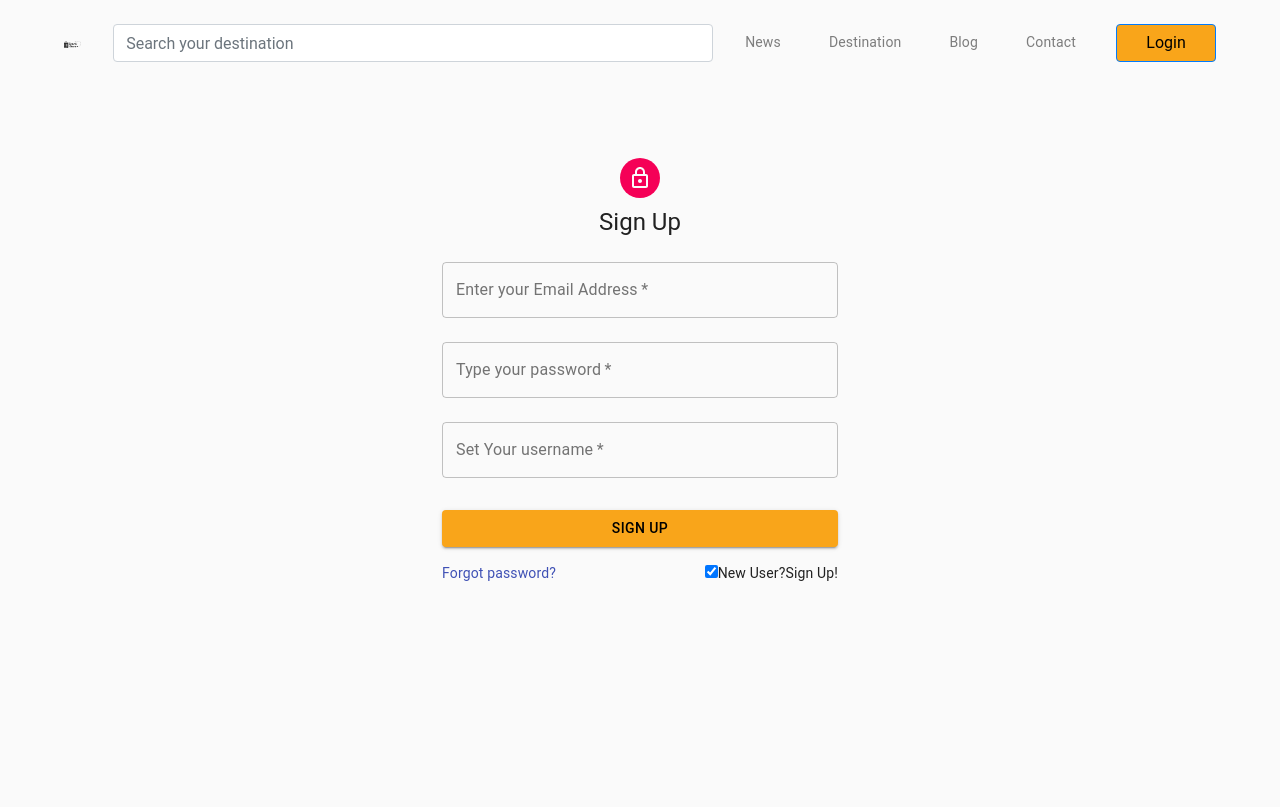
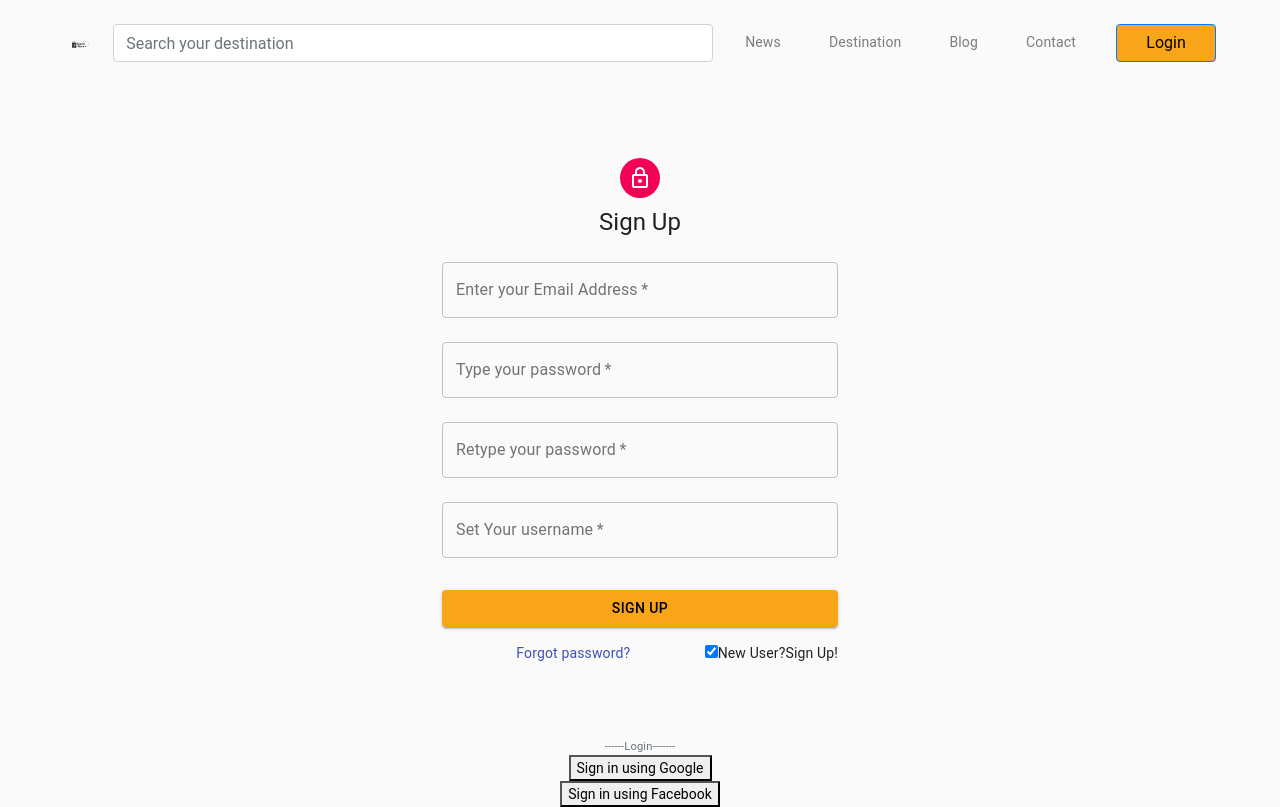
Before and after one commit to tazwar9t62/travel-guru, a React (Create React App) app: page /login in a window 1280 px wide. Both pictures are taken after a click on the checkbox "New User?Sign Up!". Built offline with nearby package versions, Linux system fonts and the light colour scheme.

Commit message:
credentials added

```diff
--- a/src/App.js
+++ b/src/App.js
@@ -6,6 +6,8 @@ import Error404 from "./Components/Error/Error404";
 import Booking from "./Components/booking/Booking";
 import Hotels from "./Components/hotels/Hotels";
 import Credentials from "./Components/Credentials/Credentials";
+import PrivateRoute from "./Components/PrivateRoute/PrivateRoute";
+import Login from "./Components/Login/Login";
 export let userContext = createContext({});
 
 function App() {
@@ -19,9 +21,12 @@ function App() {
           <Route path="/places/:name">
             <Booking />
           </Route>
-          <Route path="/hotels">
+          <Route path="/login">
+            <Login />
+          </Route>
+          <PrivateRoute path="/hotels">
             <Hotels />
-          </Route>
+          </PrivateRoute>
           <Route path="/login">
             <Credentials />
           </Route>
--- a/src/Components/Credentials/Credentials.js
+++ b/src/Components/Credentials/Credentials.js
@@ -180,6 +180,19 @@ export default function SignInForm() {
               autoComplete="current-username"
             />
             {newUser && (
+              <>
+                <TextField
+                  onBlur={handleOnChange}
+                  variant="outlined"
+                  margin="normal"
+                  required
+                  fullWidth
+                  name="password"
+                  type="password"
+                  label="Retype your password"
+                  id="userName"
+                  autoComplete="current-username"
+                />
                 <TextField
                   onBlur={handleOnChange}
                   variant="outlined"
@@ -191,6 +204,7 @@ export default function SignInForm() {
                   id="username"
                   autoComplete="current-username"
                 />
+              </>
             )}
 
             {newUser ? (
--- /dev/null
+++ b/src/Components/Login/Firebase.config.js
@@ -0,0 +1,10 @@
+const firebaseConfig = {
+  apiKey: "AIzaSyBKnbBYOSf_p1toCtKFK2Ay8bOPi4i_bKs",
+  authDomain: "travel-guru-9t6.firebaseapp.com",
+  databaseURL: "https://travel-guru-9t6.firebaseio.com",
+  projectId: "travel-guru-9t6",
+  storageBucket: "travel-guru-9t6.appspot.com",
+  messagingSenderId: "908035054711",
+  appId: "1:908035054711:web:7916febf064c09699bba72",
+};
+export default firebaseConfig;
--- /dev/null
+++ b/src/Components/Login/Login.js
@@ -0,0 +1,124 @@
+import React, { useState, useContext } from "react";
+import * as firebase from "firebase/app";
+import "firebase/auth";
+import firebaseConfig from "./Firebase.config";
+import Credentials from "../Credentials/Credentials";
+import { userContext } from "../../App";
+import { useHistory, useLocation } from "react-router-dom";
+firebase.initializeApp(firebaseConfig);
+
+function Login() {
+  let [loggesInUser, setLoggedInUser] = useContext(userContext);
+  let history = useHistory();
+  let location = useLocation();
+  let { from } = location.state || { from: { pathname: "/" } };
+  let [user, setUser] = useState({
+    isSignedIn: false,
+    email: "",
+    photo: "",
+  });
+  let googleProvider = new firebase.auth.GoogleAuthProvider();
+  let fbProvider = new firebase.auth.FacebookAuthProvider();
+  var githubProvider = new firebase.auth.GithubAuthProvider();
+  let handleFbSignIn = () => {
+    firebase
+      .auth()
+      .signInWithPopup(fbProvider)
+      .then(function (result) {
+        // This gives you a Facebook Access Token. You can use it to access the Facebook API.
+        var token = result.credential.accessToken;
+        let { displayName, photoURL, email } = result.user;
+        let signedInUser = {
+          isSignedIn: true,
+          email: email,
+          photo: photoURL,
+          name: displayName,
+        };
+        // The signed-in user info.
+        // var user = result.user;
+        console.log("after fb login", result.user);
+        setUser(signedInUser);
+        setLoggedInUser(result.user);
+        history.replace(from);
+        // ...
+      })
+      .catch(function (error) {
+        // Handle Errors here.
+        var errorCode = error.code;
+        var errorMessage = error.message;
+        // The email of the user's account used.
+        var email = error.email;
+        // The firebase.auth.AuthCredential type that was used.
+        var credential = error.credential;
+        // ...
+      });
+  };
+  let handleGoogleSignIn = () => {
+    firebase
+      .auth()
+      .signInWithPopup(googleProvider)
+      .then(function (result) {
+        let { displayName, photoURL, email } = result.user;
+        let signedInUser = {
+          isSignedIn: true,
+          email: email,
+          photo: photoURL,
+          name: displayName,
+        };
+        // console.log(result);
+        setUser(signedInUser);
+        setLoggedInUser(result.user);
+        history.replace(from);
+      })
+      .catch(function (error) {
+        // Handle Errors here.
+        var errorCode = error.code;
+        var errorMessage = error.message;
+        // The email of the user's account used.
+        var email = error.email;
+        // The firebase.auth.AuthCredential type that was used.
+        var credential = error.credential;
+        // ...
+        console.log(errorCode, errorMessage, email, credential);
+      });
+  };
+  let handleSignOut = () => {
+    firebase
+      .auth()
+      .signOut()
+      .then(function () {
+        // Sign-out successful.
+        let signedOutUser = {
+          isSignedIn: false,
+          email: "",
+          photo: "",
+          name: "",
+        };
+        setUser(signedOutUser);
+      })
+      .catch(function (error) {
+        // An error happened.
+      });
+  };
+
+  return (
+    <div style={{ textAlign: "center" }}>
+      <Credentials></Credentials>
+      <small className="text-muted">------Login-------</small>
+      <br />
+
+      {user.isSignedIn ? (
+        <button onClick={handleSignOut}>Sign out</button>
+      ) : (
+        <>
+          <button onClick={handleGoogleSignIn}>Sign in using Google</button>
+          <br />
+
+          <button onClick={handleFbSignIn}>Sign in using Facebook</button>
+        </>
+      )}
+    </div>
+  );
+}
+
+export default Login;
--- /dev/null
+++ b/src/Components/PrivateRoute/PrivateRoute.js
@@ -0,0 +1,27 @@
+import React from "react";
+import { Redirect, Route } from "react-router-dom";
+import { useContext } from "react";
+import { userContext } from "../../App";
+
+const PrivateRoute = ({ children, ...rest }) => {
+  let [loggedInUser, setLoggedInUser] = useContext(userContext);
+  return (
+    <Route
+      {...rest}
+      render={({ location }) =>
+        loggedInUser.email ? (
+          children
+        ) : (
+          <Redirect
+            to={{
+              pathname: "/login",
+              state: { from: location },
+            }}
+          />
+        )
+      }
+    />
+  );
+};
+
+export default PrivateRoute;
```
Lines whose indentation alone changed are shown as unchanged.
